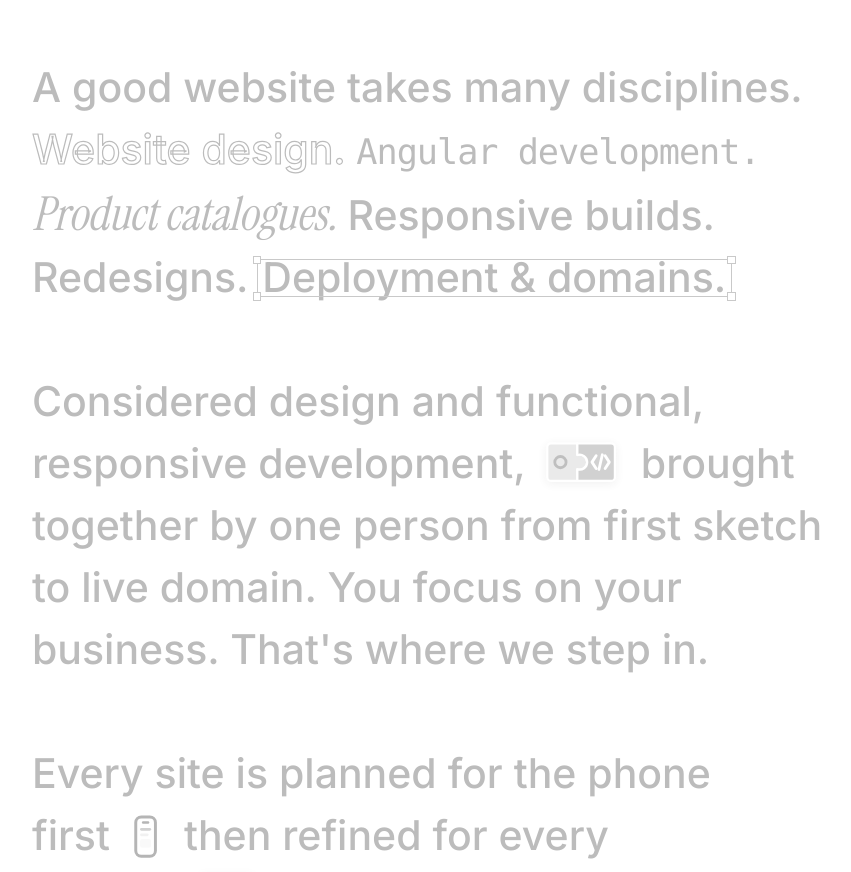
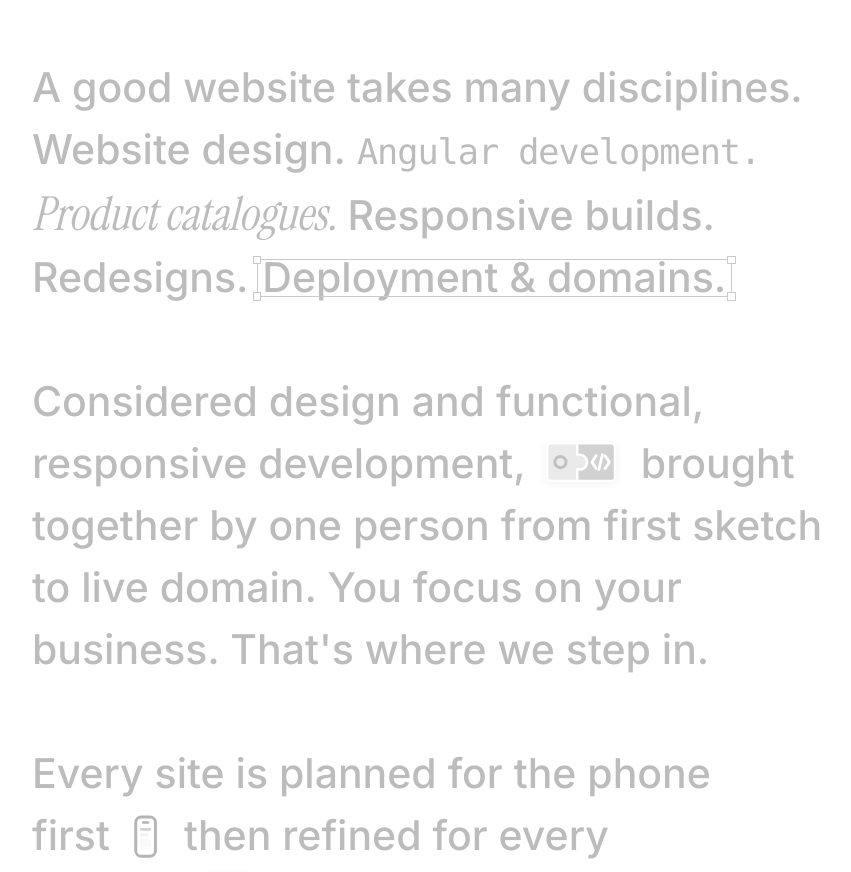
Before and after one commit to mufillua/maimoondigital, an Angular app: page / in a window 1280 px wide. Shown: the part 1140-2012 px from the top of the page, without its empty margins (208-1059 px from the left). Built offline with nearby package versions, Linux system fonts and the light colour scheme.

Commit message:
design animation

```diff
--- a/src/app/sections/home-stack/home-stack.html
+++ b/src/app/sections/home-stack/home-stack.html
@@ -24,7 +24,13 @@
             }
             @case ('styled') {
               <span [class]="'styled styled--' + tok.variant" data-w [style.--n]="tok.text!.length">
-                <span class="styled__text">{{ tok.text }}</span>
+                @if (tok.chars) {
+                  <span class="sr-only">{{ tok.text }}</span>
+                  <span class="styled__text" aria-hidden="true">@for (ch of tok.chars; track $index) {<span class="ch" [style.--k]="$index">{{ ch }}</span>}</span>
+                  <span class="guides" aria-hidden="true"><i class="g g--t"></i><i class="g g--b"></i><i class="g g--l"></i><i class="g g--r"></i></span>
+                } @else {
+                  <span class="styled__text">{{ tok.text }}</span>
+                }
                 @if (tok.variant === 'select') {
                   <span class="handles" aria-hidden="true"><i></i><i></i><i></i><i></i></span>
                   <span class="dims" aria-hidden="true" appMeasure></span>
--- a/src/app/sections/home-stack/home-stack.scss
+++ b/src/app/sections/home-stack/home-stack.scss
@@ -178,13 +178,70 @@
   .styled--brand.is-on .styled__text { --ink: 0%; animation: none; }
 }
 
-/* Outlined letters. */
-.styled--outline .styled__text {
-  color: transparent;
-  -webkit-text-stroke: 0.03em var(--c-pending);
-  transition: -webkit-text-stroke-color var(--t-reveal) var(--ease-out);
+/* "Website design." — matched frame by frame to reboot.studio's "Design.":
+   the word turns black like the rest, faint design-tool guide lines draw
+   in around it, then the letters empty out one by one, left to right,
+   leaving only their outlines inside the guide box. */
+.styled--outline { position: relative; }
+
+.styled--outline .ch {
+  -webkit-text-stroke: max(1px, 0.034em) transparent;
 }
-.styled--outline.is-on .styled__text { -webkit-text-stroke-color: var(--c-ink); }
+
+.styled--outline.is-on .ch {
+  animation: hollow 420ms var(--ease-out) both;
+  animation-delay: calc(560ms + var(--k) * 65ms);
+}
+
+@keyframes hollow {
+  0% { color: var(--c-ink); -webkit-text-stroke-color: transparent; }
+  35% { color: #bdbdbd; -webkit-text-stroke-color: var(--c-ink); }
+  100% { color: transparent; -webkit-text-stroke-color: var(--c-ink); }
+}
+
+/* Guide lines: top just above the tallest marks (the i-dots), bottom just
+   under the descenders, one at each side; they run past each other at the
+   corners. The insets were measured in the browser so the lines clear the
+   outlined letters by ~0.08em at every screen size. */
+.guides {
+  position: absolute;
+  inset: 0.1em -0.08em -0.14em -0.06em;
+  pointer-events: none;
+}
+
+.g {
+  position: absolute;
+  background: #e4e4e4;
+  transition: transform 520ms var(--ease-out);
+}
+
+.g--t,
+.g--b {
+  left: -0.38em;
+  right: -0.38em;
+  height: 1px;
+  transform: scaleX(0);
+}
+
+.g--t { top: 0; transform-origin: right center; }
+.g--b { bottom: 0; transform-origin: left center; }
+
+.g--l,
+.g--r {
+  top: -0.38em;
+  bottom: -0.38em;
+  width: 1px;
+  transform: scaleY(0);
+}
+
+.g--l { left: 0; transform-origin: center top; }
+.g--r { right: 0; transform-origin: center bottom; }
+
+.styled--outline.is-on .g { transform: none; }
+.styled--outline.is-on .g--t { transition-delay: 160ms; }
+.styled--outline.is-on .g--r { transition-delay: 230ms; }
+.styled--outline.is-on .g--b { transition-delay: 300ms; }
+.styled--outline.is-on .g--l { transition-delay: 370ms; }
 
 /* Code-like, typed out letter by letter when it is reached. */
 .styled--mono .styled__text {
--- a/src/app/sections/home-stack/home-stack.ts
+++ b/src/app/sections/home-stack/home-stack.ts
@@ -13,6 +13,8 @@
   type: 'words' | 'styled' | 'object' | 'break' | 'link' | 'project' | 'work';
   words: string[];
   text?: string;
+  /** Letters of an outline word, so each can hollow out in turn. */
+  chars?: string[];
   lead?: boolean;
   variant?: StyledVariant;
   object?: InlineObject;
@@ -63,7 +65,13 @@
       case 'text':
         return { type: 'words', words: words(s.text), lead: s.lead };
       case 'styled':
-        return { type: 'styled', words: [], text: s.text, variant: s.variant };
+        return {
+          type: 'styled',
+          words: [],
+          text: s.text,
+          variant: s.variant,
+          chars: s.variant === 'outline' ? Array.from(s.text) : undefined,
+        };
       case 'object':
         return { type: 'object', words: [], object: s.object, label: s.label, lead: s.lead };
       case 'break':
```
